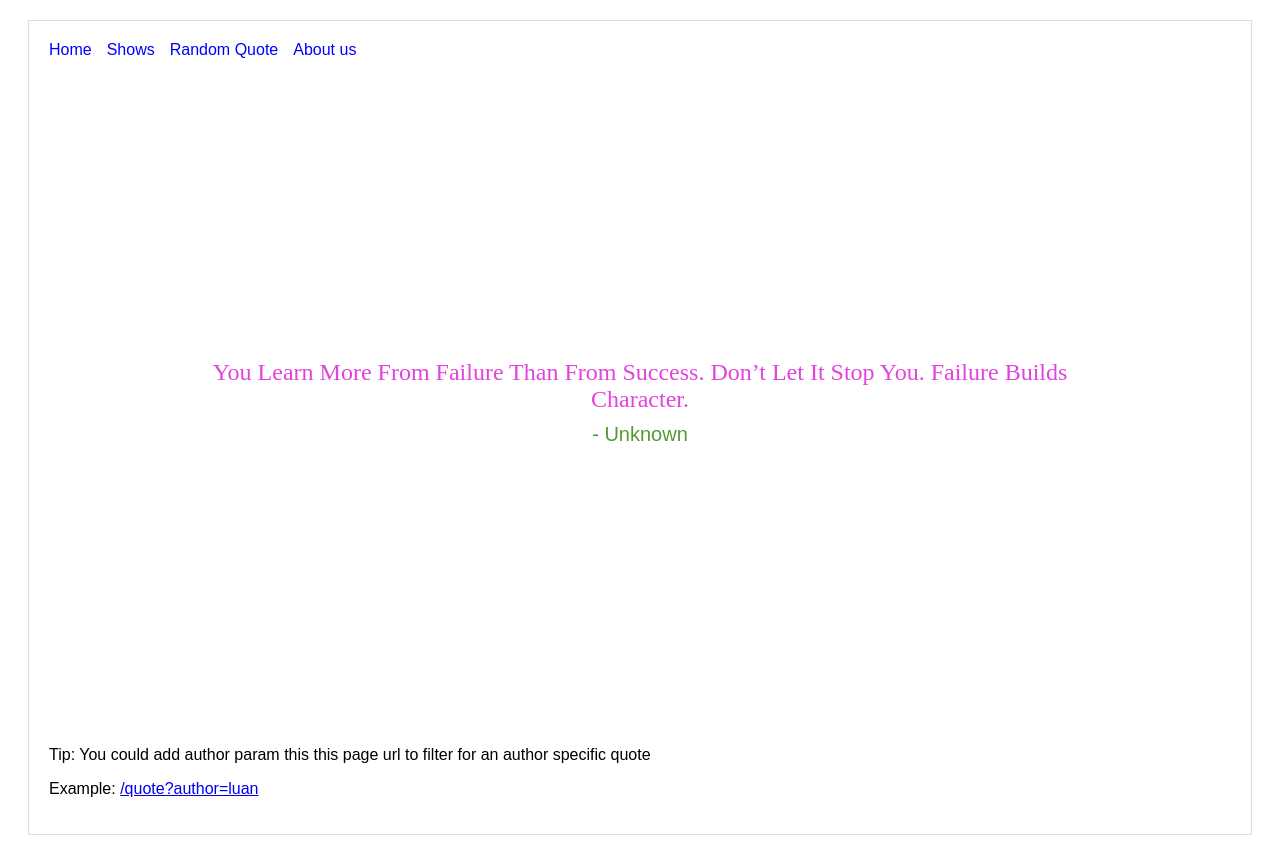
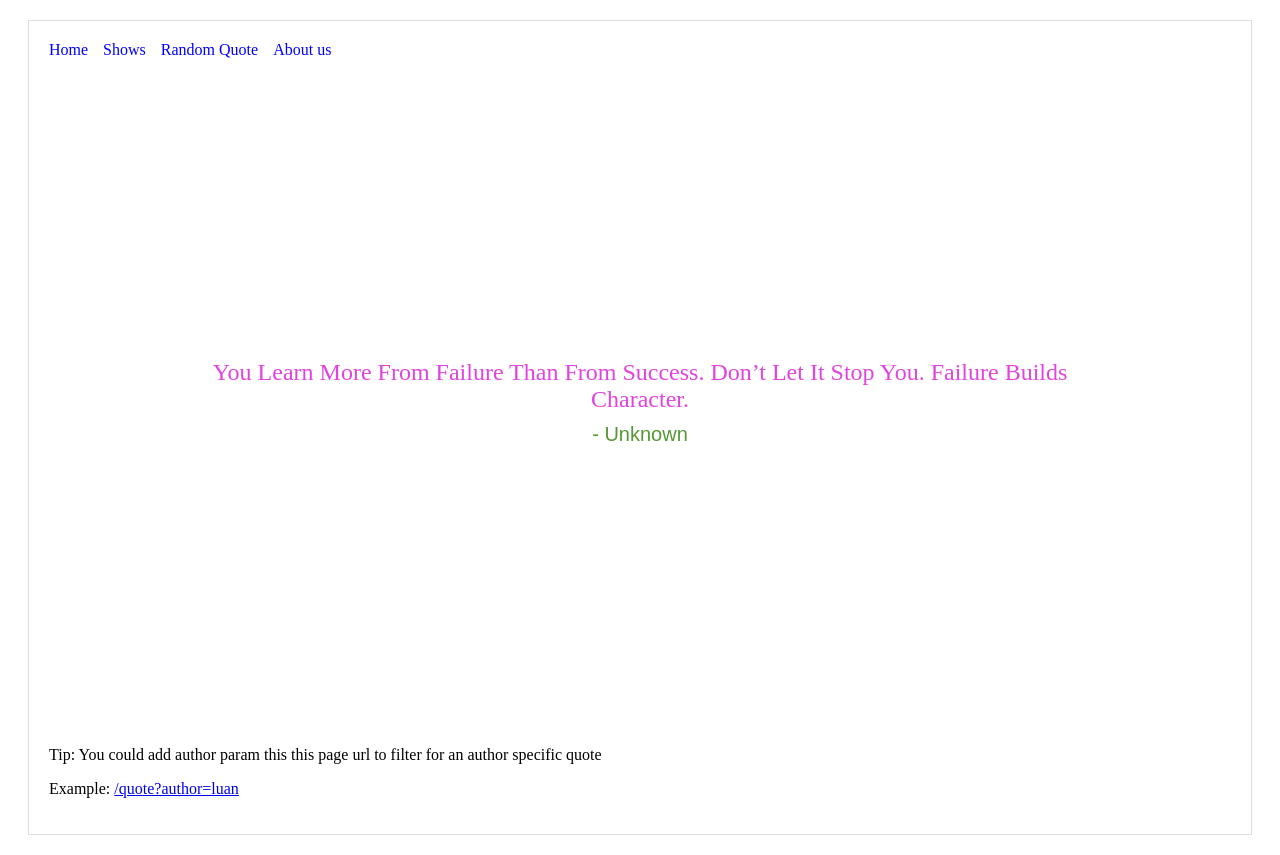
Before and after one commit to pqkluan/hello-next, a Next.js app: page /quote in a window 1280 px wide. Built offline with nearby package versions, Linux system fonts and the light colour scheme.

Commit message:
chore: convert components to typescript

```diff
--- a/components/Header.js
+++ b/components/Header.tsx
@@ -1,3 +1,4 @@
+import React from "react";
 import Link from "next/link";
 
 function getHeaderLinks() {
@@ -10,7 +11,7 @@ function getHeaderLinks() {
 }
 
 function Header() {
-  const links = React.useMemo(getHeaderLinks);
+  const links = React.useMemo(getHeaderLinks, []);
 
   return (
     <div>
--- a/components/PageLayout.js
+++ b/components/PageLayout.tsx
@@ -1,3 +1,5 @@
+import React from "react";
+
 import Header from "./Header";
 
 const layoutStyle = {
@@ -6,17 +8,11 @@ const layoutStyle = {
   border: "1px solid #DDD",
 };
 
-export default function PageLayout(props) {
+export default function PageLayout(props: React.PropsWithChildren<{}>) {
   return (
     <div style={layoutStyle}>
       <Header />
       {props.children}
-
-      <style jsx global>{`
-        * {
-          font-family: Arial;
-        }
-      `}</style>
     </div>
   );
 }
```
